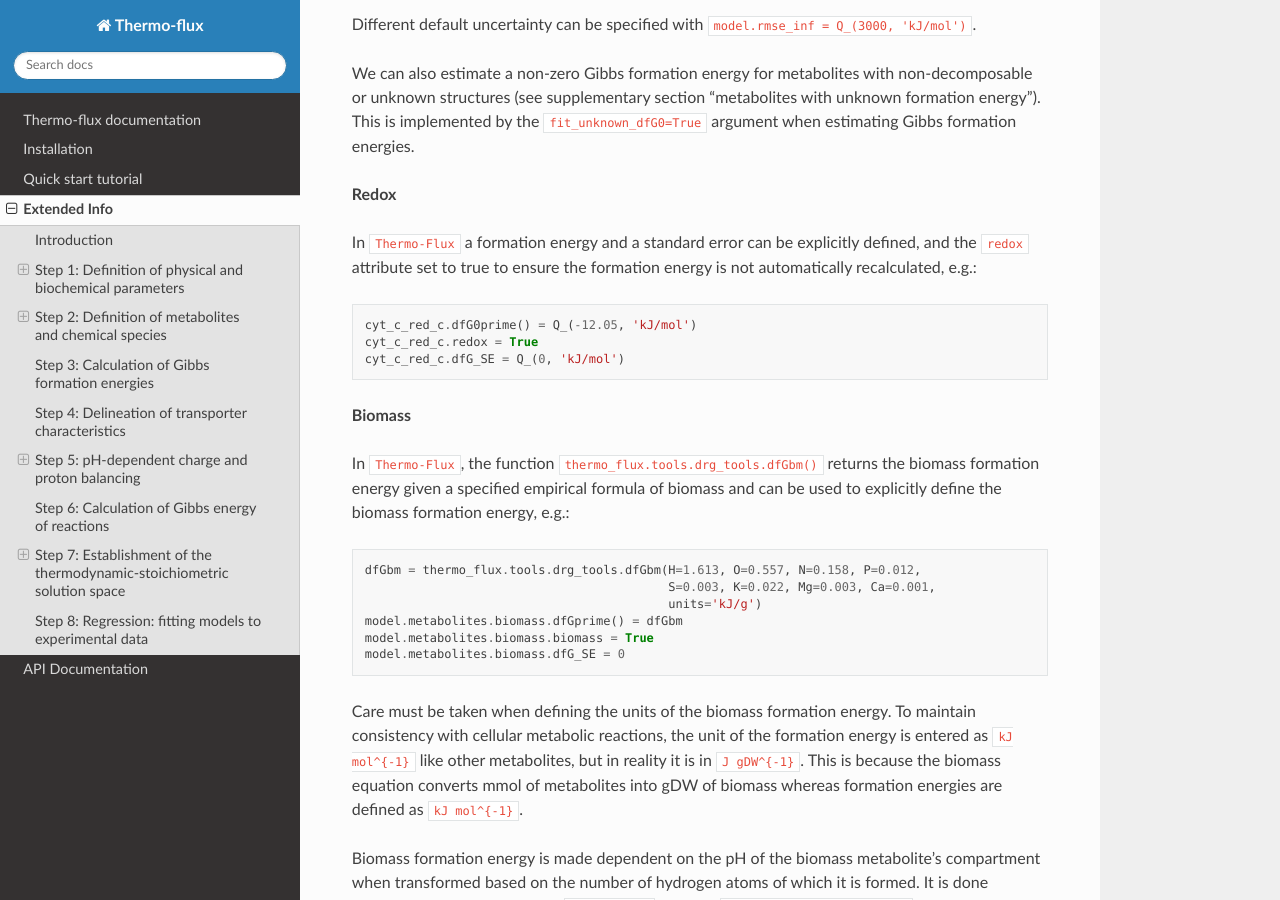
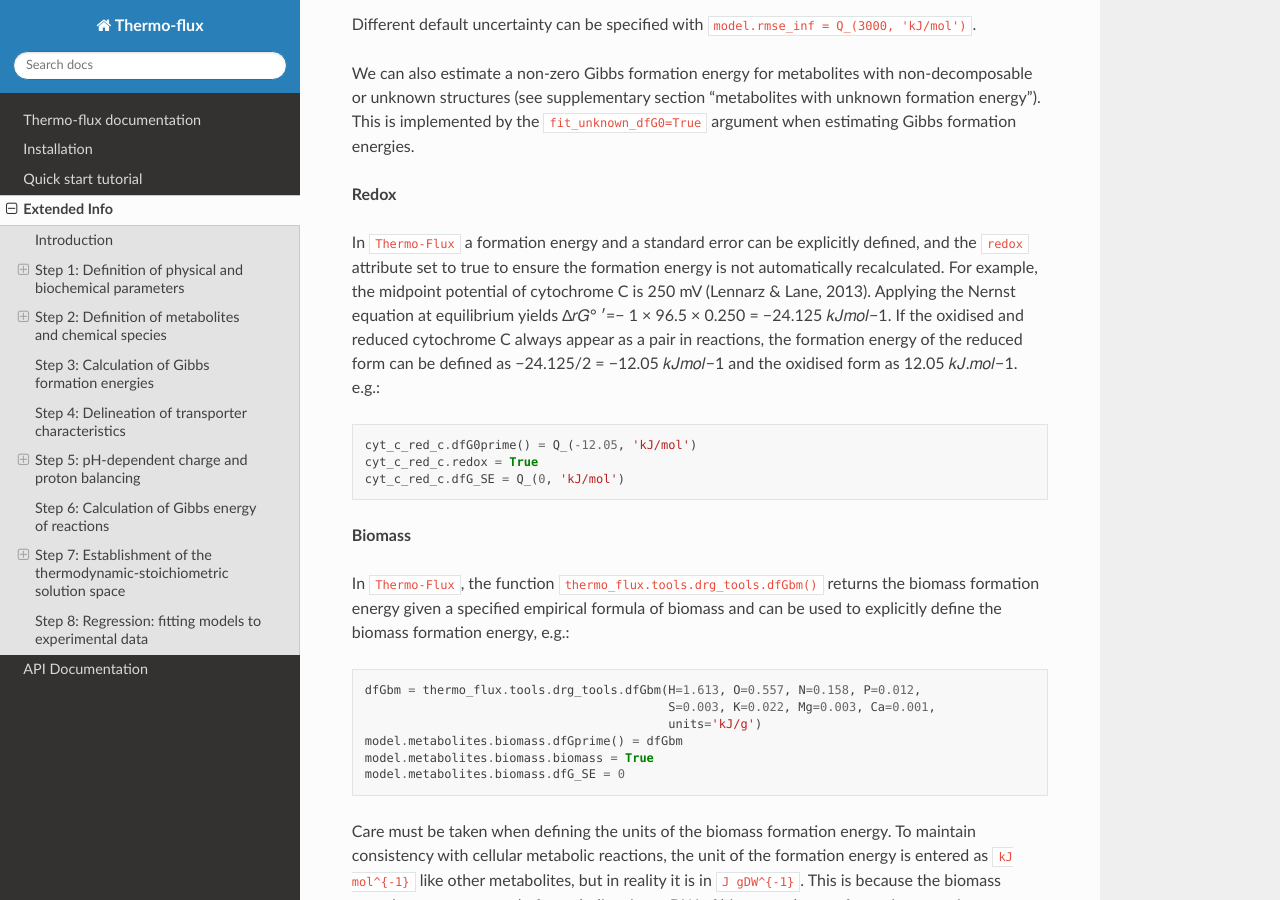
Before and after one commit to nfargier/thermoflux-rtd, a Sphinx documentation site: the page built from docs/extended_info.rst, in a window 1280 px wide and 900 px high, scrolled down 2460 px. Built offline with Sphinx 7.4.7 and the Read the Docs theme 3.1.0, drawn with Linux system fonts in a browser that asks for light colours.

Commit message:
Update extended_info.rst

```diff
--- a/docs/extended_info.rst
+++ b/docs/extended_info.rst
@@ -91,13 +91,15 @@ We can also estimate a non-zero Gibbs formation energy for metabolites with non-
 
 **Redox**
 
-In ``Thermo-Flux`` a formation energy and a standard error can be explicitly defined, and the ``redox`` attribute set to true to ensure the formation energy is not automatically recalculated, e.g.:
+In ``Thermo-Flux`` a formation energy and a standard error can be explicitly defined, and the ``redox`` attribute set to true to ensure the formation energy is not automatically recalculated.
+For example, the midpoint potential of cytochrome C is 250 mV (Lennarz & Lane, 2013). Applying the Nernst equation at equilibrium yields ∆𝑟𝐺° ′=− 1 × 96.5 × 0.250 = −24.125 𝑘𝐽𝑚𝑜𝑙−1. If the oxidised and reduced cytochrome C always appear as a pair in reactions, the formation energy of the reduced form can be defined as −24.125/2 = −12.05 𝑘𝐽𝑚𝑜𝑙−1 and the oxidised form as 12.05 𝑘𝐽.𝑚𝑜𝑙−1. e.g.:
 
 ::
 
     cyt_c_red_c.dfG0prime() = Q_(-12.05, 'kJ/mol')
     cyt_c_red_c.redox = True
     cyt_c_red_c.dfG_SE = Q_(0, 'kJ/mol')
+
 
 **Biomass**
 
```
